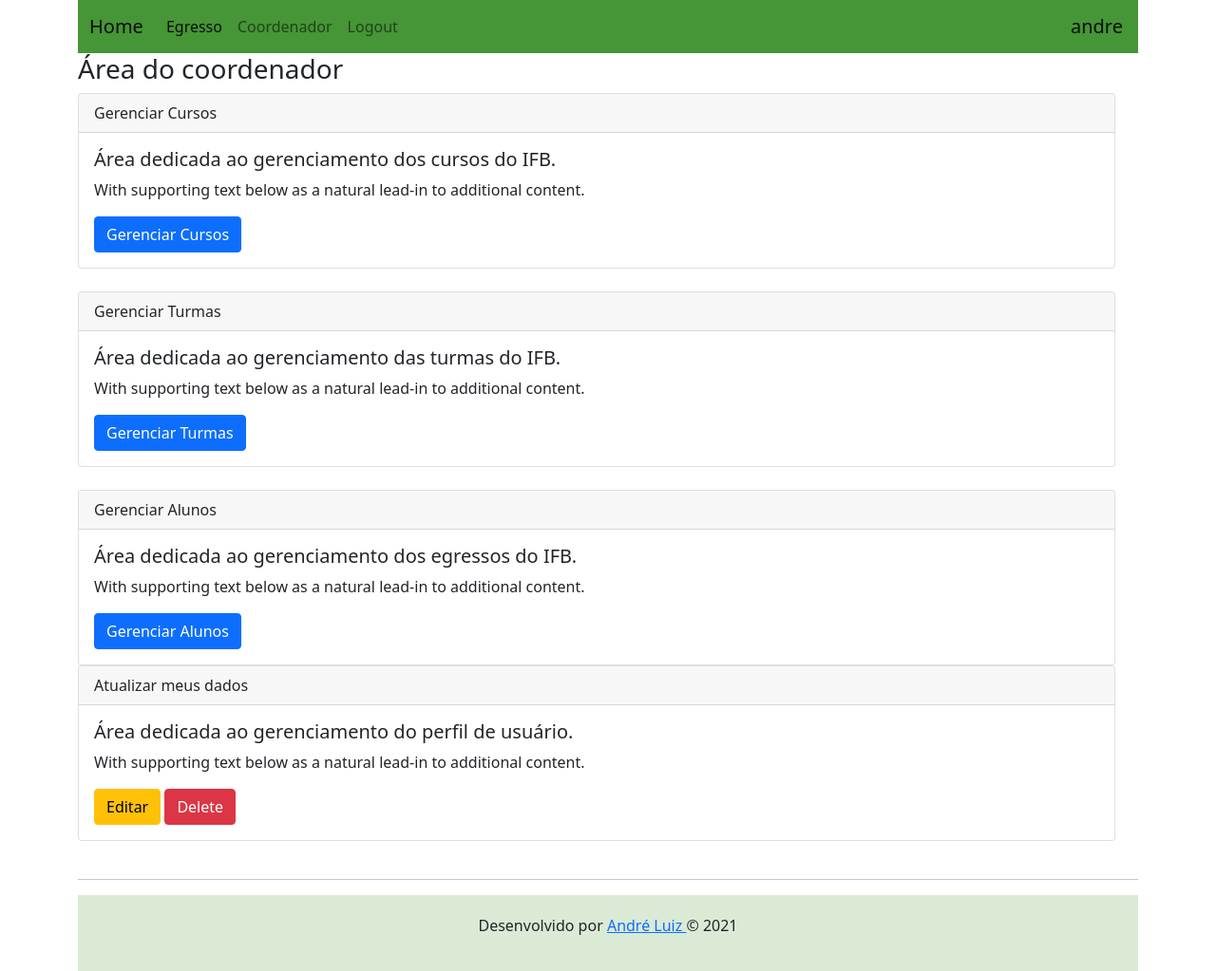
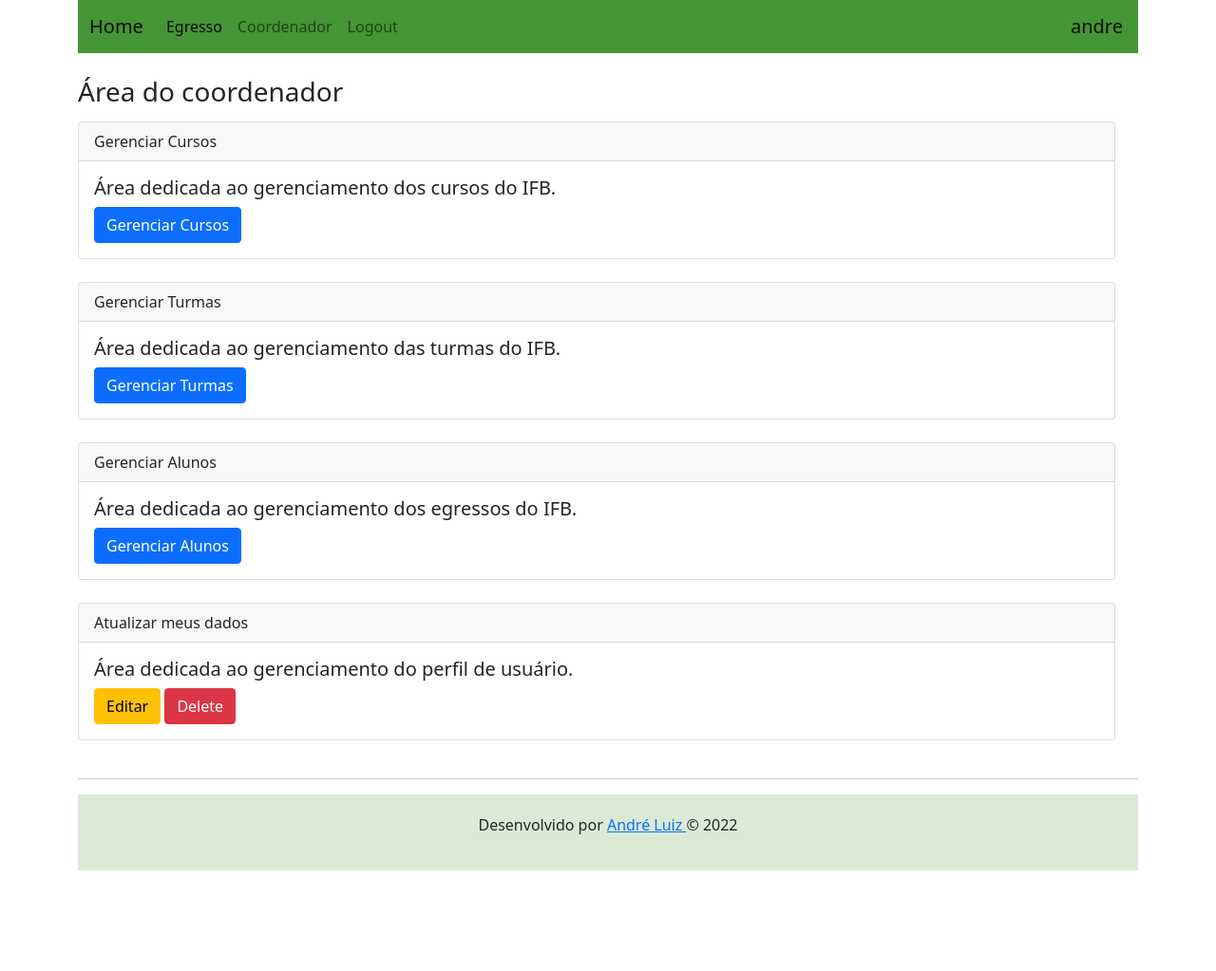
Before and after one commit to Andredf51/Portal_de_Egresso_2022, a Django app: page /coordenador/ in a window 1280 px wide. Shown: the whole page at 95% size. After the commit the page ends 917 px from the top, so only its background shows below. Run offline with Django 4.2, Linux system fonts and the light colour scheme; a user stored in the database is signed in; some libraries are stand-ins or nearby versions.

Commit message:
Ajustes na apresentação dos dados

```diff
--- a/cadastros/models.py
+++ b/cadastros/models.py
@@ -31,7 +31,7 @@ class Turma(models.Model):
     curso = models.ForeignKey(Curso, on_delete=models.CASCADE)
 
     def __str__(self):
-        return self.periodo
+        return f'{self.periodo} - {self.curso}'
 
 #Esquema do banco de dados
 # 1 - 1 - OneToOneField
--- a/paginas/templates/base.html
+++ b/paginas/templates/base.html
@@ -37,6 +37,7 @@
           <span>{{ request.user }}</span>
         </div>
       </nav>
+      <br>
 
       <div class="row content">
          {% block body %}
@@ -49,7 +50,7 @@
       <hr>
 
         <div class="text-center" style="background-color: #dbead5; padding: 20px;" >
-          <p>Desenvolvido por <a href="https://github.com/Andredf51" target="_blank"> André Luiz </a> &copy; 2021</p>
+          <p>Desenvolvido por <a href="https://github.com/Andredf51" target="_blank"> André Luiz </a> &copy; 2022</p>
         </div>
       </footer>
 
--- a/paginas/templates/gerenciar_alunos.html
+++ b/paginas/templates/gerenciar_alunos.html
@@ -37,7 +37,7 @@
       <h5 class="card-title">O que achou do curso: {{listaraluno.opiniao_curso_ifb }}</h5>
       <h5 class="card-title">Melhorias: {{listaraluno.pode_melhorar }}</h5>
       <h5 class="card-title">Validado ?: {{listaraluno.validado }}</h5>
-        <a class="btn btn-warning" href="#">Editar</a>
+        <a class="btn btn-warning" href="http://127.0.0.1:8000/admin/usuarios/perfilaluno/">Editar</a>
         <a class="btn btn-danger" href="{% url 'excluir_egresso' listaraluno.pk%}">Delete</a>
 
     </div>
--- a/paginas/templates/pcoordenador_gerenciar.html
+++ b/paginas/templates/pcoordenador_gerenciar.html
@@ -2,6 +2,7 @@
 {% extends "base.html" %}
 
 {% block body %}
+<br><br>
 <H3>Área do coordenador</H3>
 
 <div class="row">
@@ -13,7 +14,6 @@
             </div>
             <div class="card-body">
               <h5 class="card-title">Área dedicada ao gerenciamento dos cursos do IFB.</h5>
-              <p class="card-text">With supporting text below as a natural lead-in to additional content.</p>
               <a href="{% url 'listar_cursos' %}" class="btn btn-primary">Gerenciar Cursos</a>
             </div>
         </div>
@@ -25,7 +25,6 @@
             </div>
             <div class="card-body">
               <h5 class="card-title">Área dedicada ao gerenciamento das turmas do IFB.</h5>
-              <p class="card-text">With supporting text below as a natural lead-in to additional content.</p>
               <a href="{% url 'listar_turma' %}" class="btn btn-primary">Gerenciar Turmas</a>
             </div>
         </div>
@@ -37,10 +36,10 @@
             </div>
             <div class="card-body">
               <h5 class="card-title">Área dedicada ao gerenciamento dos egressos do IFB.</h5>
-              <p class="card-text">With supporting text below as a natural lead-in to additional content.</p>
               <a href="{% url 'gerenciaraluno' %}" class="btn btn-primary">Gerenciar Alunos</a>
             </div>
         </div>
+        <br>
 
         <div class="card">
             <div class="card-header">
@@ -48,7 +47,6 @@
             </div>
             <div class="card-body">
               <h5 class="card-title">Área dedicada ao gerenciamento do perfil de usuário.</h5>
-              <p class="card-text">With supporting text below as a natural lead-in to additional content.</p>
               <a class="btn btn-warning" href="{% url 'atualizar_dados_coordenador' %}">Editar</a>
               <a class="btn btn-danger" href="#">Delete</a>
 
@@ -59,3 +57,7 @@
     </div>
 </div>
 {% endblock %}
+
+
+<!--Se precisar de explicação esse complemento pode ser utilizado no card-->
+<!--<p class="card-text">With supporting text below as a natural lead-in to additional content.</p>-->
--- a/usuarios/admin.py
+++ b/usuarios/admin.py
@@ -1,5 +1,9 @@
 from django.contrib import admin
 from .models import PerfilAluno, PerfilCoordenador
 
-admin.site.register(PerfilAluno)
+
+class TitulosAdmin(admin.ModelAdmin):
+    list_display = ('nome_completo', 'validado')
+
+admin.site.register(PerfilAluno, TitulosAdmin)
 admin.site.register(PerfilCoordenador)
```
Also changed, not shown: cadastros/admin.py (+6 -1 lines), db.sqlite3.
